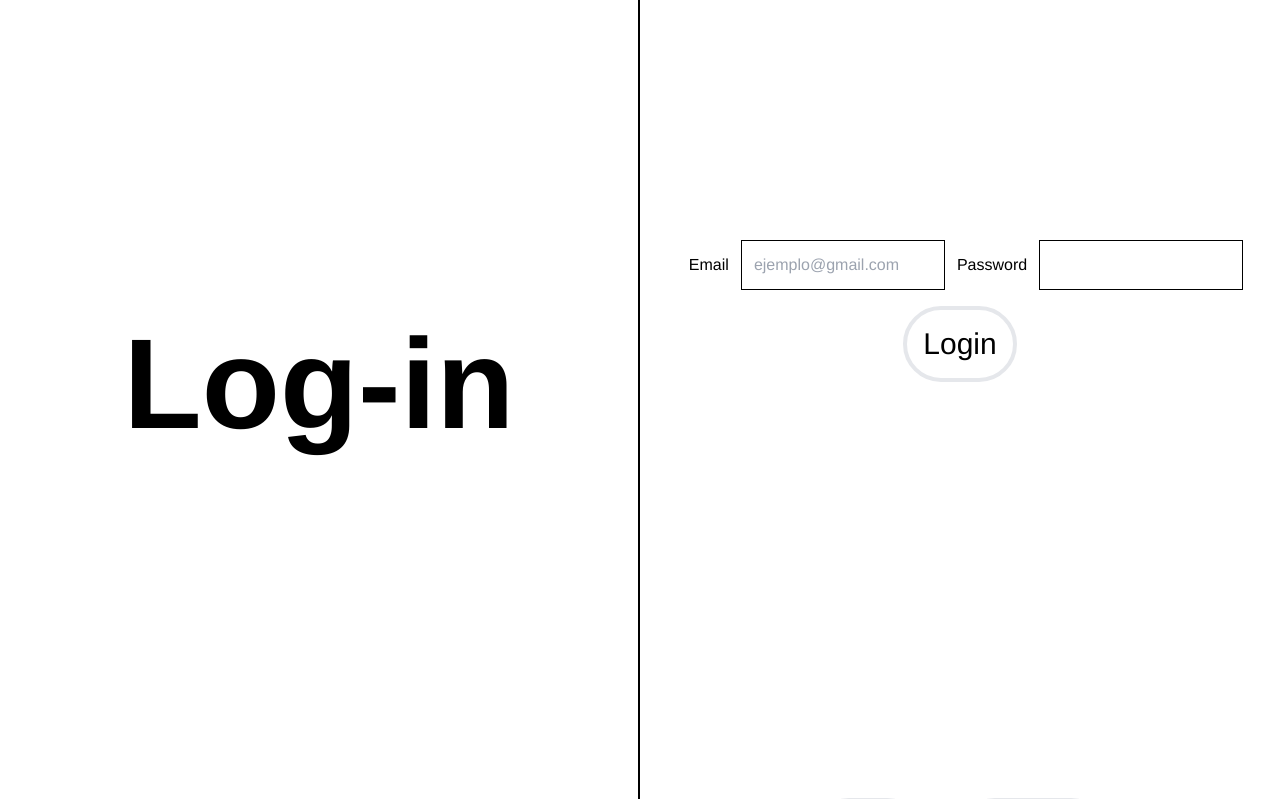
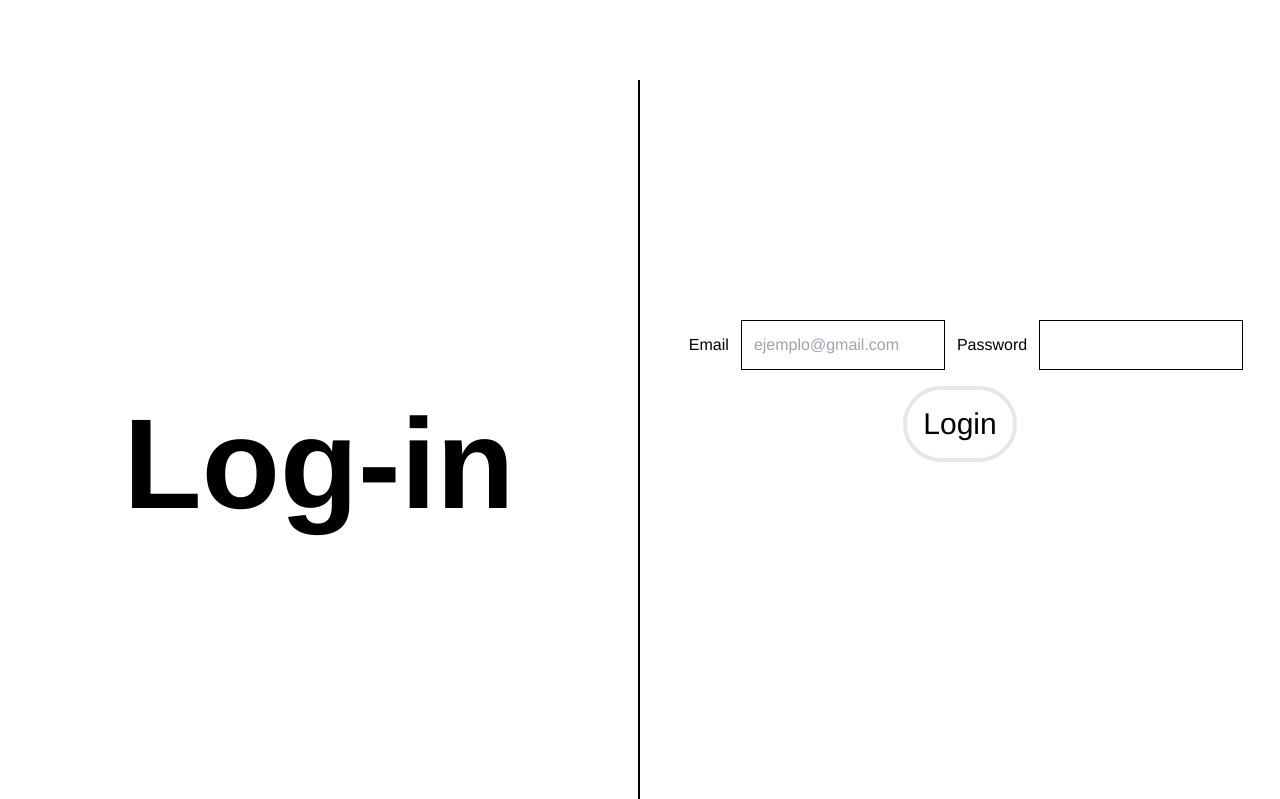
Before and after one commit to j1-dev/j1.old, a React (Create React App) app: page /Login in a window 1280 px wide. Shown: the top 799 px of the page. Built offline with nearby package versions, Linux system fonts and the light colour scheme; no server answers; a web font is replaced by a local one.

Commit message:
Update App.jsx

```diff
--- a/src/App.jsx
+++ b/src/App.jsx
@@ -52,6 +52,7 @@ function App() {
           </div>
         ) : (
           <div>
+            <Topbar />
             <Navbar />
           </div>
         )}
```
